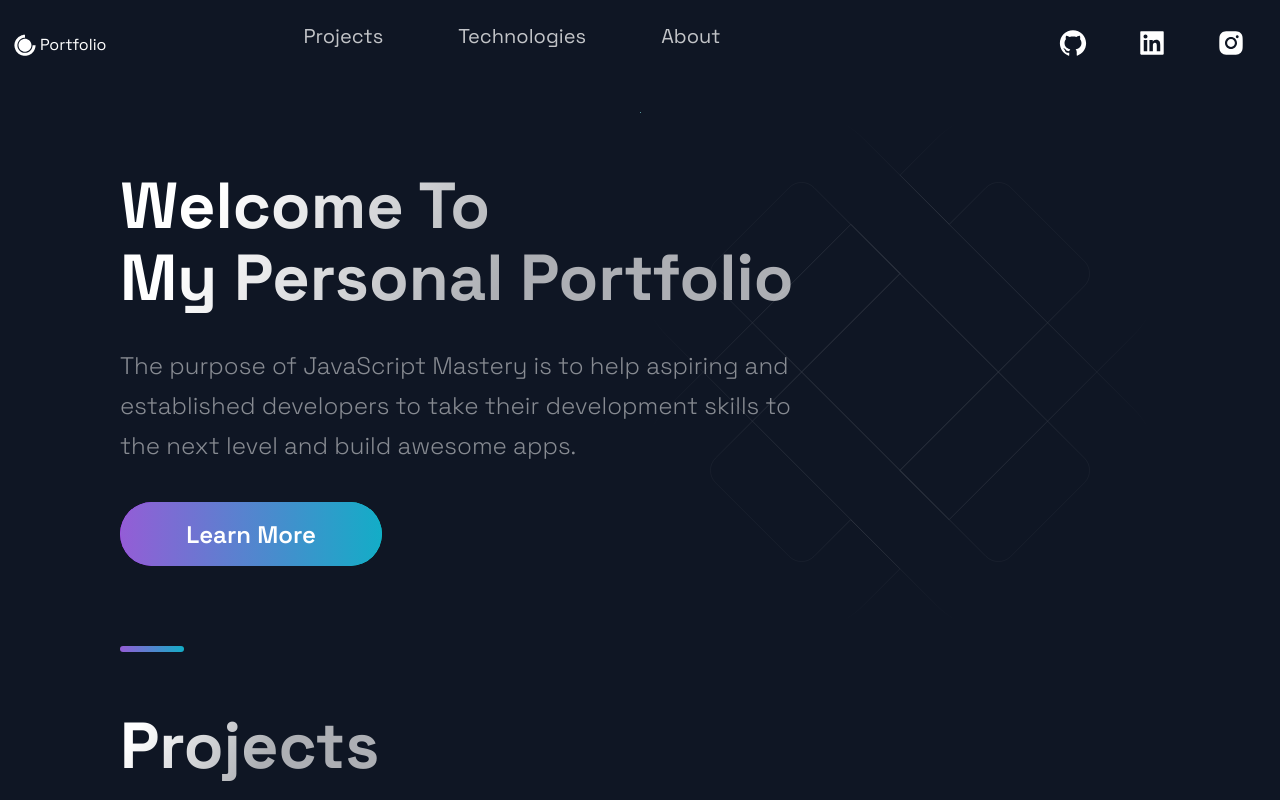
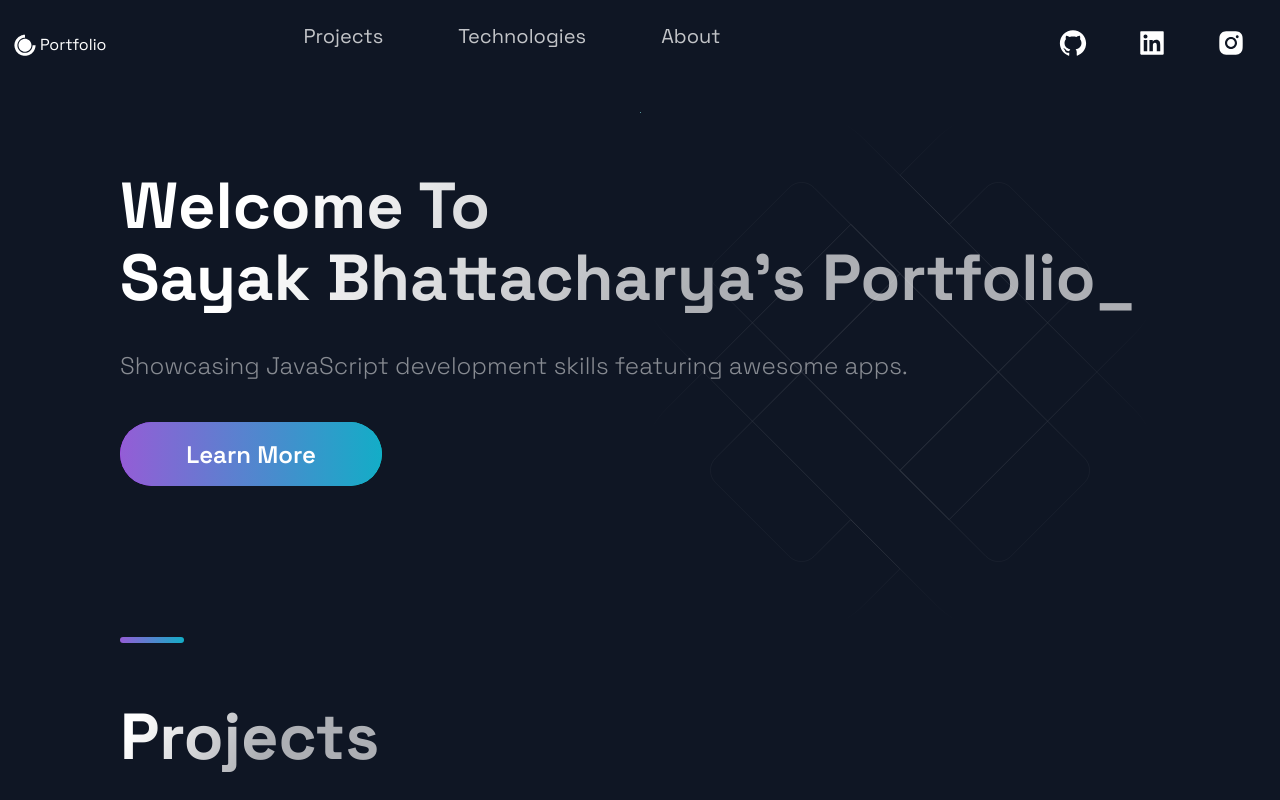
Before and after one commit to SaSanju/portfolio-website-template, a Next.js app: page / in a window 1280 px wide. Shown: the top 800 px of the page. Built offline with nearby package versions, Linux system fonts and the light colour scheme.

Commit message:
push typed effect

```diff
--- a/package.json
+++ b/package.json
@@ -13,7 +13,8 @@
     "react-dom": "18.2.0",
     "react-icons": "^4.10.1",
     "styled-components": "^5.3.0",
-    "styled-normalize": "^8.0.7"
+    "styled-normalize": "^8.0.7",
+    "typewriter-effect": "^2.20.1"
   },
   "devDependencies": {
     "eslint": "^8.46.0",
--- a/src/components/Hero/Hero.js
+++ b/src/components/Hero/Hero.js
@@ -1,4 +1,5 @@
 import React from 'react';
+import Typewriter from 'typewriter-effect';
 
 import { Section, SectionText, SectionTitle } from '../../styles/GlobalComponents';
 import Button from '../../styles/GlobalComponents/Button';
@@ -10,10 +11,18 @@ const Hero = (props) => (
       <LeftSection>
         <SectionTitle main center>
           Welcome To <br />
-          My Personal Portfolio
+          <Typewriter
+            options={{
+              strings: ['Sayak Bhattacharya\'s Portfolio'],
+              cursor: "_",
+              cursorClassName: "Typewriter_cursor",
+              autoStart: true,
+              loop: true
+            }}
+          />
         </SectionTitle>
         <SectionText>
-        The purpose of JavaScript Mastery is to help aspiring and established developers to take their development skills to the next level and build awesome apps.
+          Showcasing JavaScript development skills featuring awesome apps.
         </SectionText>
         <Button onClick={props.handleClick}>Learn More</Button>
       </LeftSection>
--- a/src/styles/GlobalComponents/index.js
+++ b/src/styles/GlobalComponents/index.js
@@ -55,7 +55,7 @@ export const SectionTitle = styled.h2`
 `
 
 export const SectionText = styled.p`
-  max-width: 800px;
+  width: 1000px;
   font-size: 24px;
   line-height: 40px;
   font-weight: 300;
```
Also changed, not shown: 1 other file (tests, documents, lock files or other folders).
